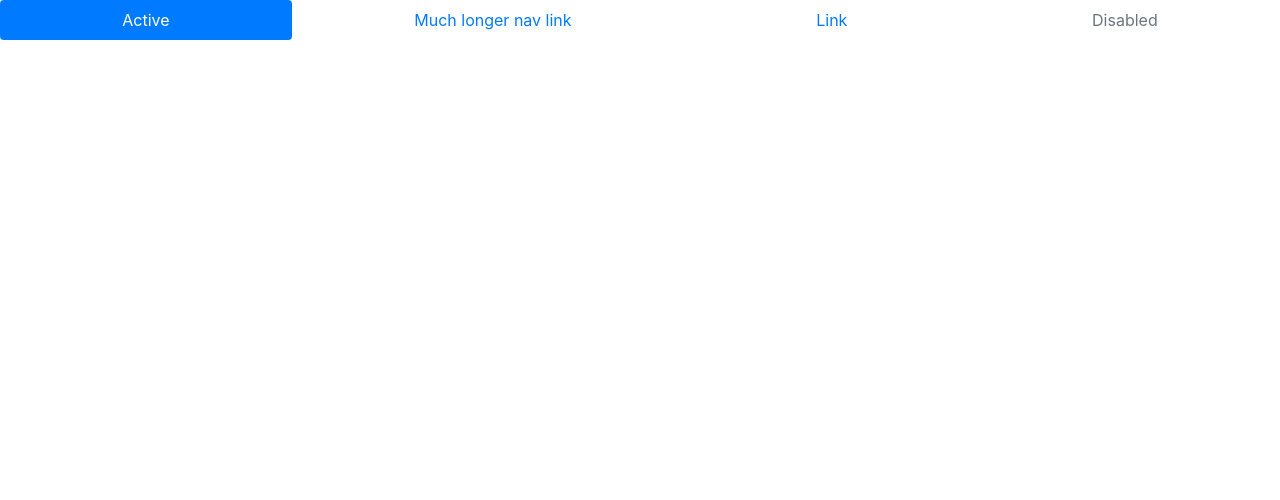
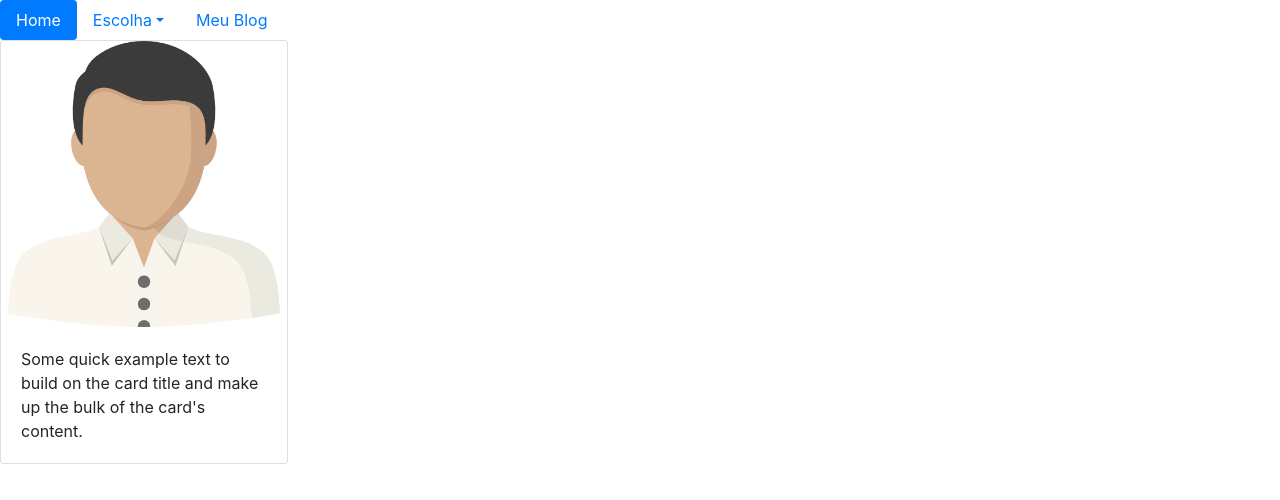
Before and after one commit to rothibarth/atividades_ead_ads_UniSenai, a plain HTML site: page OT 03 - BOTSTRAP 46/index.html in a window 1280 px wide. Drawn offline with nearby package versions, Linux system fonts and the light colour scheme.

Commit message:
atualizando  a atividade ead

```diff
--- a/OT 03 - BOTSTRAP 46/index.html
+++ b/OT 03 - BOTSTRAP 46/index.html
@@ -9,20 +9,34 @@
 </head>
 <body>
 
-    <ul class="nav nav-pills nav-fill">
+    <ul class="nav nav-pills">
         <li class="nav-item">
-          <a class="nav-link active" href="#">Active</a>
+          <a class="nav-link active" href="#">Home</a>
         </li>
+        <li class="nav-item dropdown">
+          <a class="nav-link dropdown-toggle" data-toggle="dropdown" href="#" role="button" aria-expanded="false">Escolha</a>
+          <div class="dropdown-menu">
+            <a class="dropdown-item" href="#">Sobre</a>
+            <a class="dropdown-item" href="#">Historia</a>
+            <div class="dropdown-divider"></div>
+            <a class="dropdown-item" href="#">linkedin</a>
+          </div>
+        </li>
+
         <li class="nav-item">
-          <a class="nav-link" href="#">Much longer nav link</a>
+          <a class="nav-link" href="#">Meu Blog</a>
         </li>
-        <li class="nav-item">
-          <a class="nav-link" href="#">Link</a>
-        </li>
-        <li class="nav-item">
-          <a class="nav-link disabled">Disabled</a>
-        </li>
+
       </ul>
+
+      <div class="card" style="width: 18rem;">
+        <img src="/OT 03 - BOTSTRAP 46/imgs/pngwing.com (7).png" class="card-img-top" alt="...">
+        <div class="card-body">
+          <p class="card-text">Some quick example text to build on the card title and make up the bulk of the card's content.</p>
+        </div>
+      </div>
+
+
 
     <script src="https://cdn.jsdelivr.net/npm/jquery@3.5.1/dist/jquery.slim.min.js" integrity="sha384-DfXdz2htPH0lsSSs5nCTpuj/zy4C+OGpamoFVy38MVBnE+IbbVYUew+OrCXaRkfj" crossorigin="anonymous"></script>
     <script src="https://cdn.jsdelivr.net/npm/bootstrap@4.6.2/dist/js/bootstrap.bundle.min.js" integrity="sha384-Fy6S3B9q64WdZWQUiU+q4/2Lc9npb8tCaSX9FK7E8HnRr0Jz8D6OP9dO5Vg3Q9ct" crossorigin="anonymous"></script>
```
Also changed, not shown: OT 03 - BOTSTRAP 46/imgs/pngwing.com (7).png (added).
